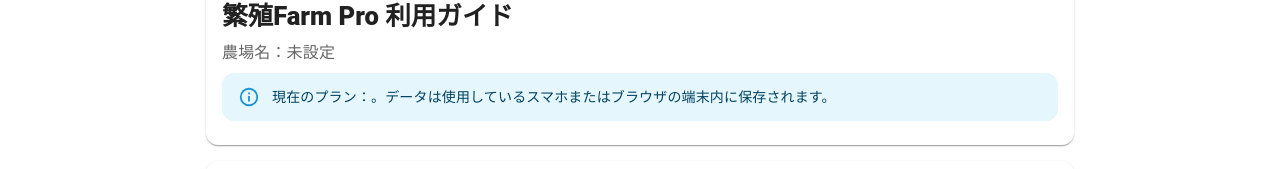
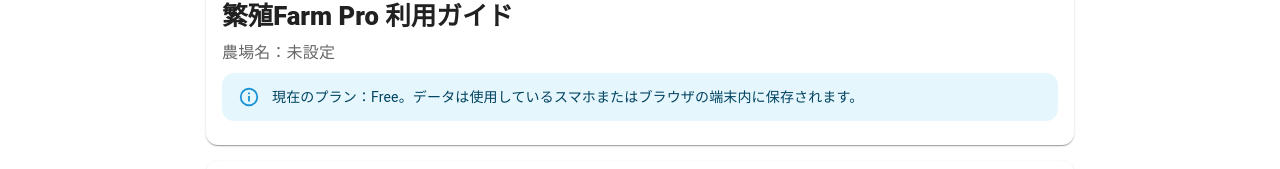
Before and after one commit to farmpro-iwate/FarmPro, a React (Vite) app in the folder client/: page /help in a window 1280 px wide. Shown: the part 198-367 px from the top of the page. Built offline with nearby package versions, Linux system fonts and the light colour scheme.

Commit message:
Fix plan label in help page

```diff
--- a/client/src/pages/HelpPage.tsx
+++ b/client/src/pages/HelpPage.tsx
@@ -47,7 +47,9 @@
 
 export function HelpPage() {
   const [settings, setSettings] = useState<FarmSettings>(emptySettings);
-  const plan = FARM_PRO_PLANS[getCurrentFarmProPlanId()];
+  const planId = getCurrentFarmProPlanId();
+  const plan = FARM_PRO_PLANS[planId];
+  const planLabel = planId === 'free' ? 'Free' : planId === 'standard' ? 'Standard' : 'Pro';
 
   useEffect(() => {
     getFarmSettings().then(setSettings).catch(() => setSettings(emptySettings));
@@ -75,7 +77,7 @@
               {settings.staffName ? ` / 担当者：${settings.staffName}` : ''}
             </Typography>
             <Alert severity="info">
-              現在のプラン：{plan.name}。{plan.cloudStorage
+              現在のプラン：{planLabel}。{plan.cloudStorage
                 ? 'データは端末に保存しながら、クラウド保存・自動バックアップも利用できます。'
                 : 'データは使用しているスマホまたはブラウザの端末内に保存されます。'}
             </Alert>
```
